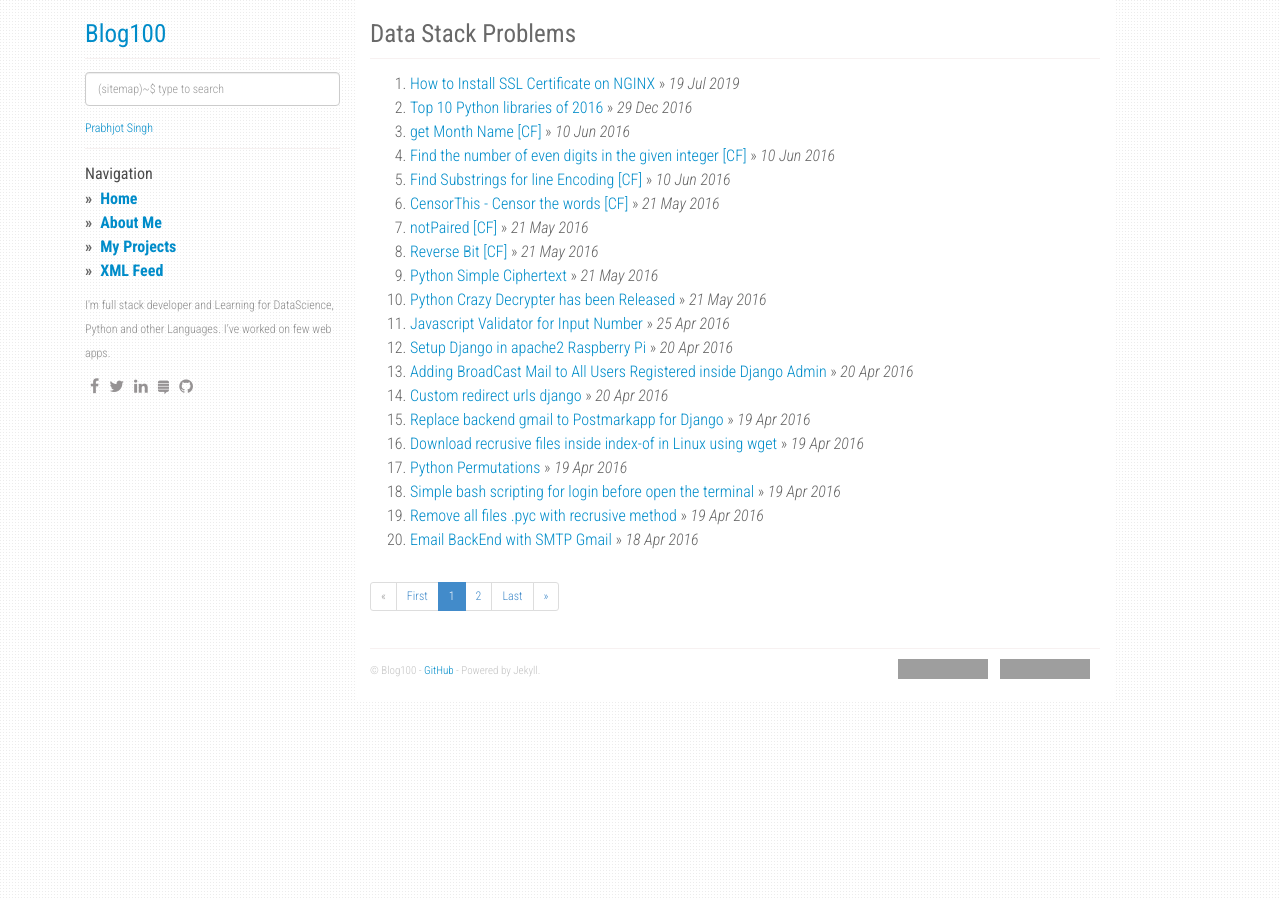
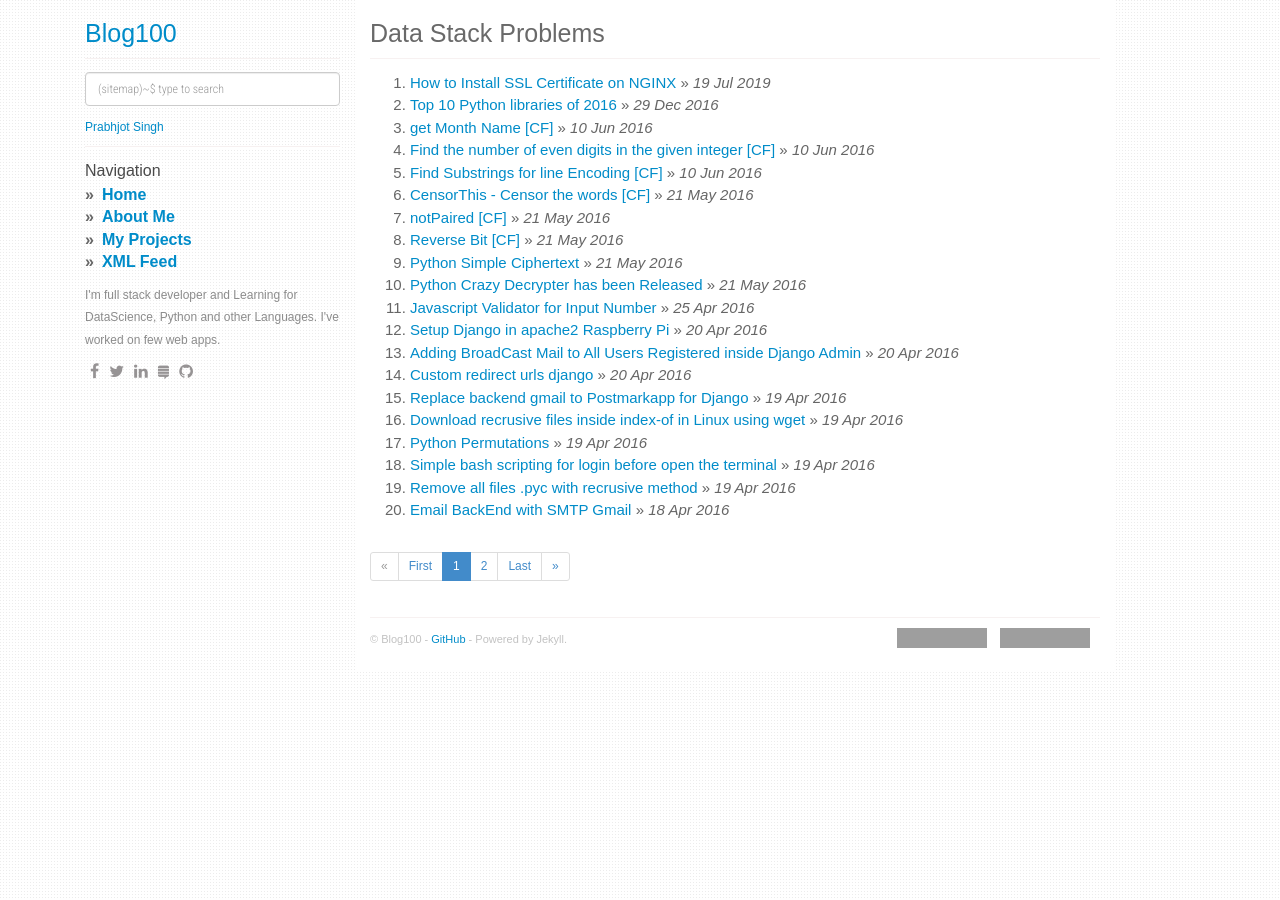
Before and after one commit to blog100/blog100.github.io, a Jekyll site: the page built from index.html, in a window 1280 px wide. Built offline with Jekyll 4.4.1, drawn with Linux system fonts in a browser that asks for light colours; nearby versions of some CDN libraries; the list of posts is cut into pages by our own code; comment, search, counter and statistics services are not loaded; grey boxes are pictures that could not be loaded.

Commit message:
develop
Signed-off-by: Singh <psingh45@ms.ds.uhc.com>

```diff
--- a/_layouts/default.html
+++ b/_layouts/default.html
@@ -129,8 +129,9 @@
           <div style="width: inherit;" class="LI-profile-badge"  data-version="v1" data-size="medium" data-locale="en_US"
           data-type="vertical" data-theme="light" data-vanity="prabhjot325"><a class="LI-simple-link"
           href='https://in.linkedin.com/in/prabhjot325?trk=profile-badge'>Prabhjot Singh</a></div>
-          <hr>
+
           <ul class="sidebar-nav">
+              <hr>
               <strong>Navigation</strong>
               <li><a href="/">Home</a></li>
               {% for i in site.urls %}
--- a/static/css/main.css
+++ b/static/css/main.css
@@ -1,9 +1,9 @@
 body {
-  font-family: "Roboto Condensed", Arial, sans-serif;
+  font-family: Arial, sans-serif;
   background: url("/static/img/subtle_dots.png");
   line-height: 1.5em;
   font-weight: 300;
-  font-size: 16px;
+  font-size: 15px;
   color: #666;
 }
 hr {
```
